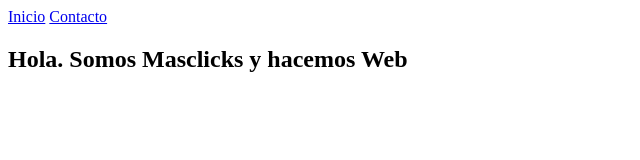
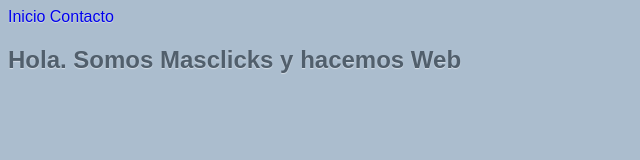
Before and after one commit to pakzech/masclicks, a plain HTML site: page index.html in a window 1280 px wide. Shown: the whole page, without its empty margins (0-640 px from the left). Drawn offline with Linux system fonts and the light colour scheme.

Commit message:
Agregados estilos.
Ligamos la hoja de estilos y aplicamos algunos estilos básicos.

```diff
--- a/index.html
+++ b/index.html
@@ -12,6 +12,8 @@
 	<!-- Este es el título del documento. El título debe contener menos de 70 caracteres -->
 	<meta name="description" content="La primera página web en el curso de diseño de Masclicks" />
 	<!-- Esta es la descripción del documento, es muy importante por cuestiones de SEO y no debe sobrepasar 250 caracteres -->
+	<link rel="stylesheet" href="style.css" />
+	<!-- La etiqueta LINK sirve para enlazar otros archivos que tengan relación con el documento, concretamente hojas de estilo CSS -->
 </head>
 
 <body>
--- /dev/null
+++ b/style.css
@@ -0,0 +1,16 @@
+/* Estoy seleccionando la etiqueta BODY para aplicarle estilos */
+body {
+	background: #abbdce;
+	/* La propiedad background sirve para establecer un fondo */
+	color: #515f6c;
+	/* La propiedad color cambia el color del texto */
+	font-family: Arial, Helvetica, sans-serif;
+	/* La propiedad font-family sirve para especificar el tipo de fuente a usar */
+	text-shadow: 0 1px 1px #d5dde6;
+	/* La propiedad text shadow sirve para aplicar sombras al texto. El primer valor es el desplazamiento hacia los lados, el segundo es el desplazamiento hacia arriba o abajo, el tercero es el difuminado y el cuarto es el color de la sombra */
+}
+/* Estoy seleccionando la etiqueta A */
+a {
+	text-decoration: none;
+	/* La propiedad text-decoration sirve para colocar o eliminar decoration de un link */
+}
```
Also changed, not shown: que-es-esto.jpg (added).
